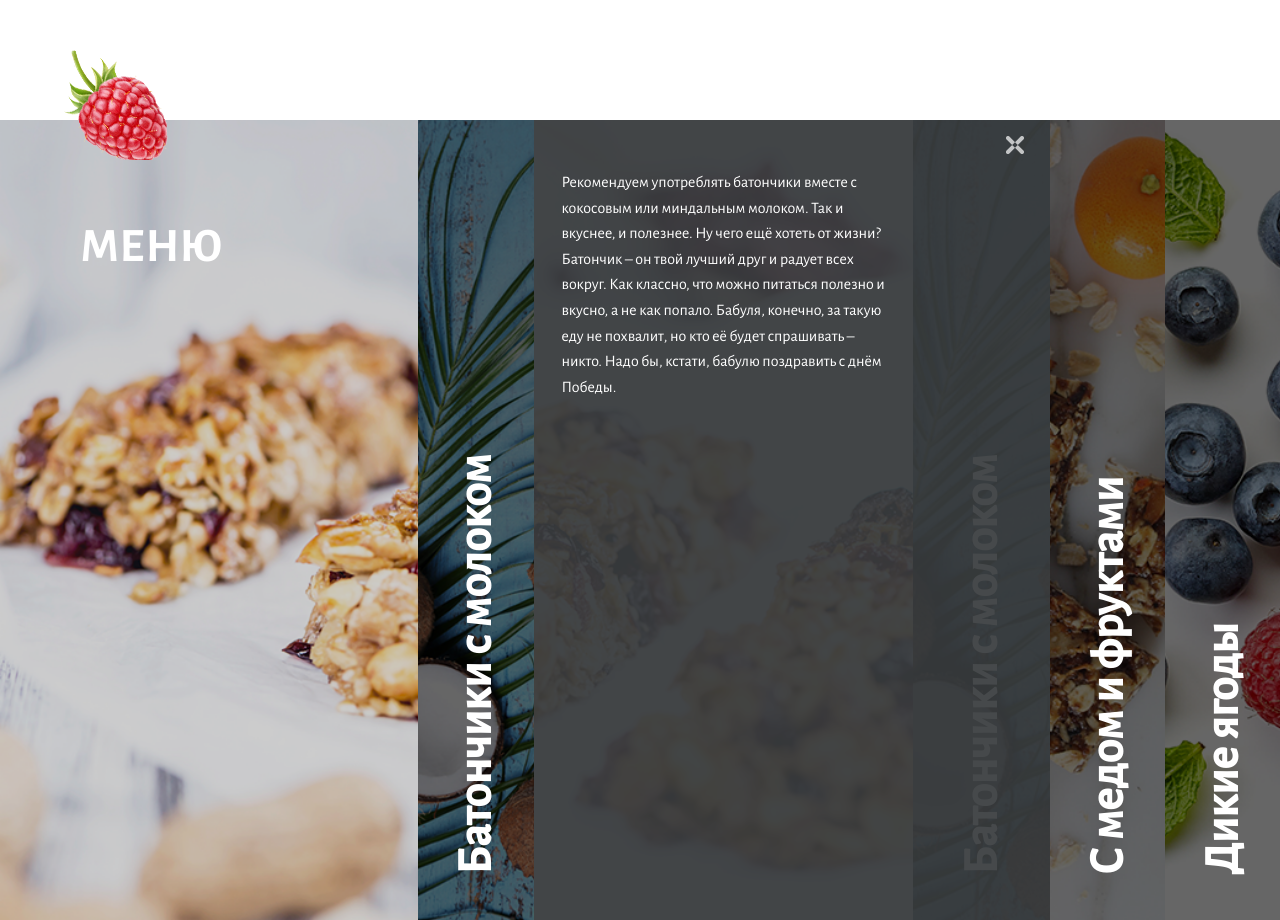
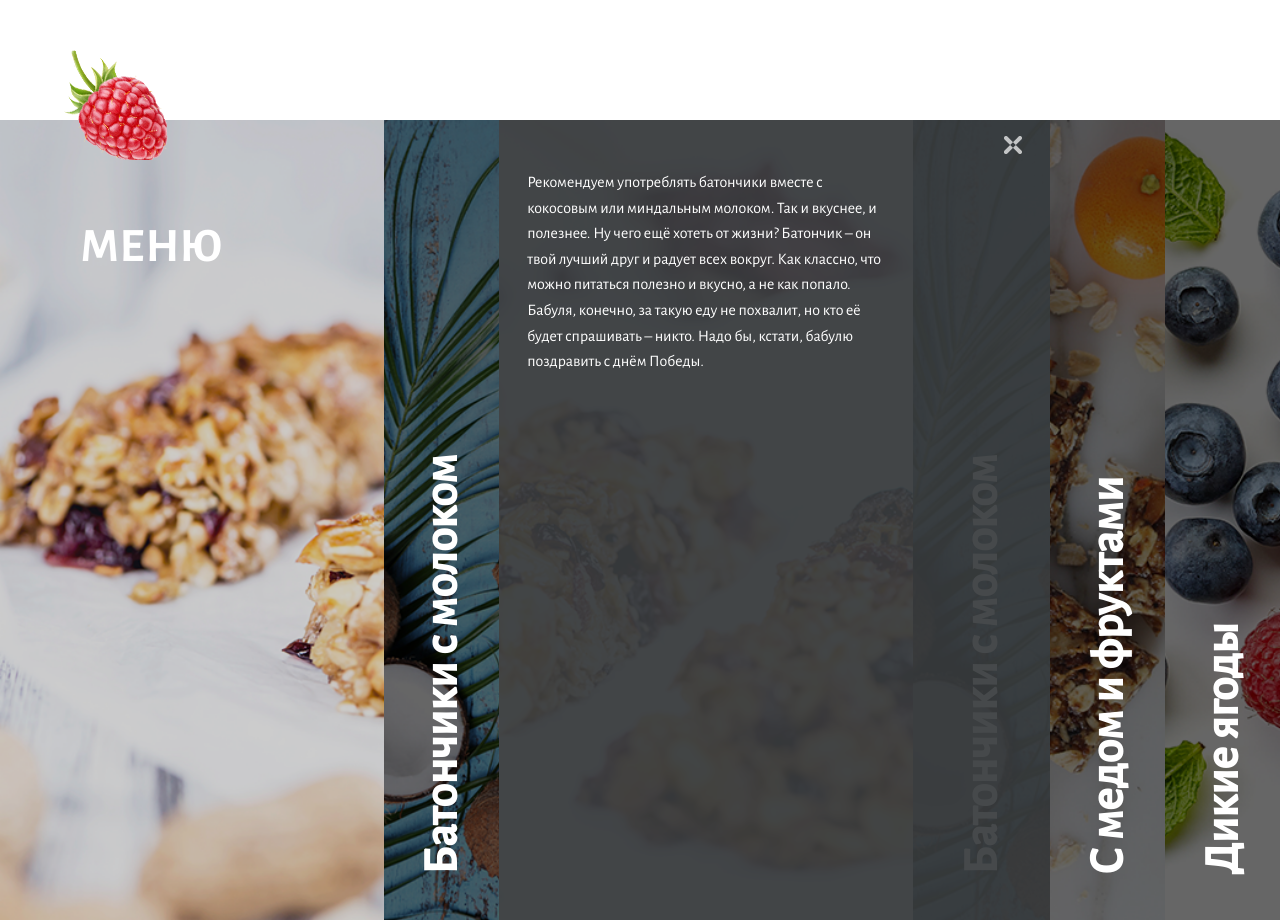
Before and after one commit to OdTana/burger, a plain HTML site: page index.html in a window 1280 px wide. Shown: the part 2280-3200 px from the top of the page. Drawn offline with Linux system fonts and the light colour scheme; files whose address does not match are found by name.

Commit message:
Отпозиционировалла аккордеон в Menu абсолютом

```diff
--- a/css/blocks/menu.scss
+++ b/css/blocks/menu.scss
@@ -11,6 +11,7 @@
     width: 100%;
     margin: 0 auto;
     overflow: hidden;
+    position: relative;
 }
 
 .menu:before{
@@ -55,6 +56,10 @@
 
 .menu__accordion{
     display: flex;
+    position: absolute;
+    height: 100%;
+    width: 70%;
+    right: 0;
 }
 
 .menu__title h2{
```
Also changed, not shown: css/main.css.
